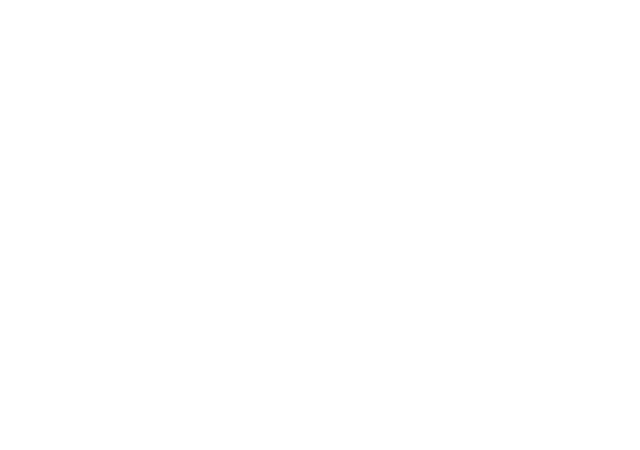
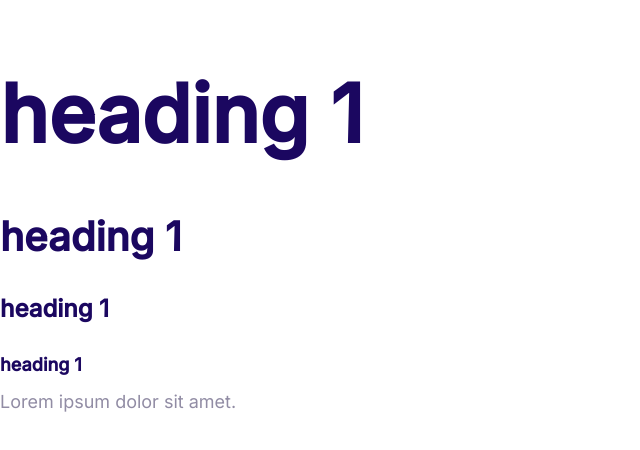
Before and after one commit to CrossHoly234/web, a plain HTML site: page index.html in a window 1280 px wide. Shown: the whole page, without its empty margins (0-640 px from the left). Drawn offline with Linux system fonts and the light colour scheme.

Commit message:
define the styles for the font

```diff
--- a/css/style.css
+++ b/css/style.css
@@ -6,3 +6,60 @@
     --color-body: #918ca4;
 
 }
+
+html{
+    font-size: 62.5%;
+}
+
+body{
+    font-family: inter, Arial, Helvetica, sans-serif;
+    color: var(--color-body);
+    font-size: 2.4rem;
+    line-height: 1.5;
+}
+
+h1, h2, h3, h4{
+    color: var(--color-heading);
+    margin-bottom: 1rem;
+}
+
+h1{
+    font-size: 7rem;
+}
+
+h2{
+font-size: 4rem;
+}
+
+h3{
+    font-size: 3rem;
+
+}
+
+p{
+    margin-top: 0;
+}
+
+@media screen and (min-width: 1024px){
+    body{
+
+        font-size: 1.8rem;
+
+    }
+
+
+    h1{
+        font-size: 8rem;
+    }
+
+    h2{
+    font-size: 4rem;
+    }
+
+    h3{
+        font-size: 2.4rem;
+
+    }
+
+
+}
--- a/index.html
+++ b/index.html
@@ -4,8 +4,20 @@
     <meta charset="UTF-8" />
     <meta name="viewport" content="width=device-width, initial-scale=1.0" />
     <title>Document</title>
+    <link rel="preconnect" href="https://fonts.googleapis.com" />
+    <link rel="preconnect" href="https://fonts.gstatic.com" crossorigin />
+    <link
+      href="https://fonts.googleapis.com/css2?family=Inter:wght@400;500&display=swap"
+      rel="stylesheet"
+    />
     <link rel="stylesheet" href="/css/normalize.css" />
     <link rel="stylesheet" href="css/style.css" />
   </head>
-  <body></body>
+  <body>
+    <h1>heading 1</h1>
+    <h2>heading 1</h2>
+    <h3>heading 1</h3>
+    <h4>heading 1</h4>
+    <p>Lorem ipsum dolor sit amet.</p>
+  </body>
 </html>
```
